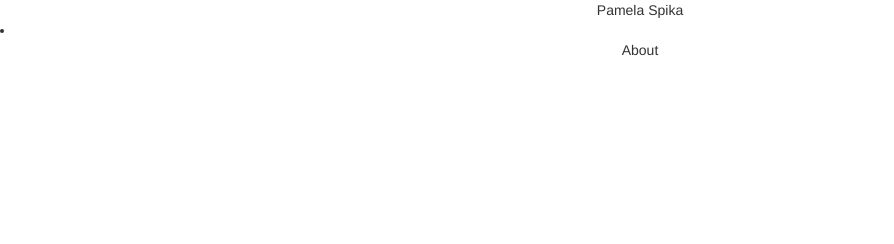
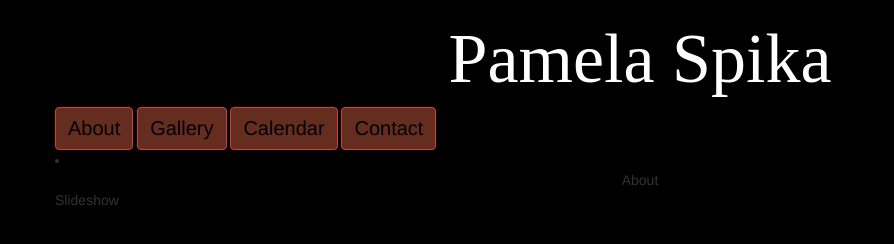
Before and after one commit to knicho27/CWIProjects, a plain HTML site: page project/index.html in a window 1280 px wide. Shown: the whole page, without its empty margins (0-894 px from the left). Drawn offline with nearby package versions, Linux system fonts and the light colour scheme.

Commit message:
Miguel handed the template to Kelsi

```diff
--- a/project/css/stylesheet.css
+++ b/project/css/stylesheet.css
@@ -0,0 +1,21 @@
+h1 {
+text-align:center;
+    font-size: 70px;
+    font-family: Lucida, papairus,serif;
+    color:white;
+
+}
+
+body {
+background-color: black;
+}
+
+
+
+.btn {
+
+text-align:center;
+    font-size: 20px;
+    background: #652C20;
+    color: black;
+}
--- a/project/index.html
+++ b/project/index.html
@@ -17,8 +17,21 @@
     <![endif]-->
   </head>
   <body>
-<center>Pamela Spika</center>
-          <li a href="about.html"><center>About</center></li>
+
+      <div class="container">
+      <div class="row"><h1>Pamela Spika</h1></div>
+      <div class="row">
+          <button type="button" class="btn btn-danger">About</button>
+          <button type="button" class="btn btn-danger">Gallery</button>
+          <button type="button" class="btn btn-danger">Calendar</button>
+          <button type="button" class="btn btn-danger">Contact</button>
+          <li a href="about.html"><center>About</center></li></div>
+      <div class="row">Slideshow</div>
+
+
+      </div>
+
+
 
     <!-- jQuery (necessary for Bootstrap's JavaScript plugins) -->
     <script src="https://ajax.googleapis.com/ajax/libs/jquery/1.11.0/jquery.min.js"></script>
```
Also changed, not shown: gallery.html (added), project/about.html (added).
